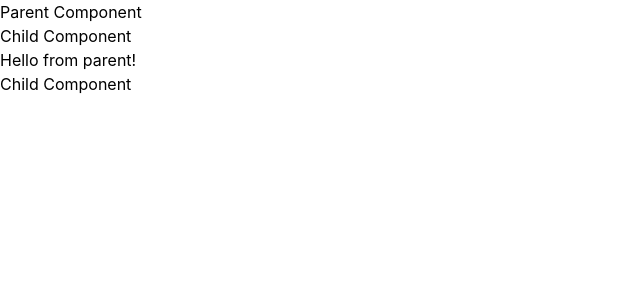
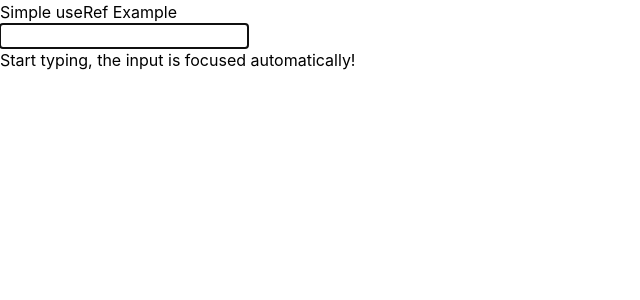
Before and after one commit to GhulamMohiudinN/react-app, a React (Create React App) app: page / in a window 1280 px wide. Shown: the top 300 px of the page, without its empty margins (0-640 px from the left). Built offline with nearby package versions, Linux system fonts and the light colour scheme.

Commit message:
use a useRef hook in input field example

```diff
--- a/src/App.js
+++ b/src/App.js
@@ -4,15 +4,17 @@ import Counter from './components/Counter'
 import Form from './components/Form'
 import Child from './components/Child'
 import Parent from './components/Parent';
+import ExampleRef from './components/ExampleRef';
 
 function App() {
   return (
     <>
     {/* <Welcome /> */}
    {/* <Counter/>  */}
-   {/* <Form/> */}
+   <ExampleRef/>
+   {/* <Form/>
    <Parent/>
-  <Child/>
+  <Child/> */}
     </>
   );
 }
--- /dev/null
+++ b/src/components/ExampleRef.js
@@ -0,0 +1,20 @@
+import React, { useRef, useEffect } from 'react';
+
+const SimpleRefExample = () => {
+  const inputRef = useRef(null);
+console.log(inputRef);
+  useEffect(() => {
+    inputRef.current.focus();
+    console.log(inputRef.current.focus());
+  }, []);
+
+  return (
+    <div>
+      <h2>Simple useRef Example</h2>
+      <input type="text" ref={inputRef} />
+      <p>Start typing, the input is focused automatically!</p>
+    </div>
+  );
+};
+
+export default SimpleRefExample;
--- a/src/index.js
+++ b/src/index.js
@@ -10,8 +10,4 @@ root.render(
     <App />
   </React.StrictMode>
 );
-
-// If you want to start measuring performance in your app, pass a function
-// to log results (for example: reportWebVitals(console.log))
-// or send to an analytics endpoint. Learn more: https://bit.ly/CRA-vitals
 reportWebVitals();
```
